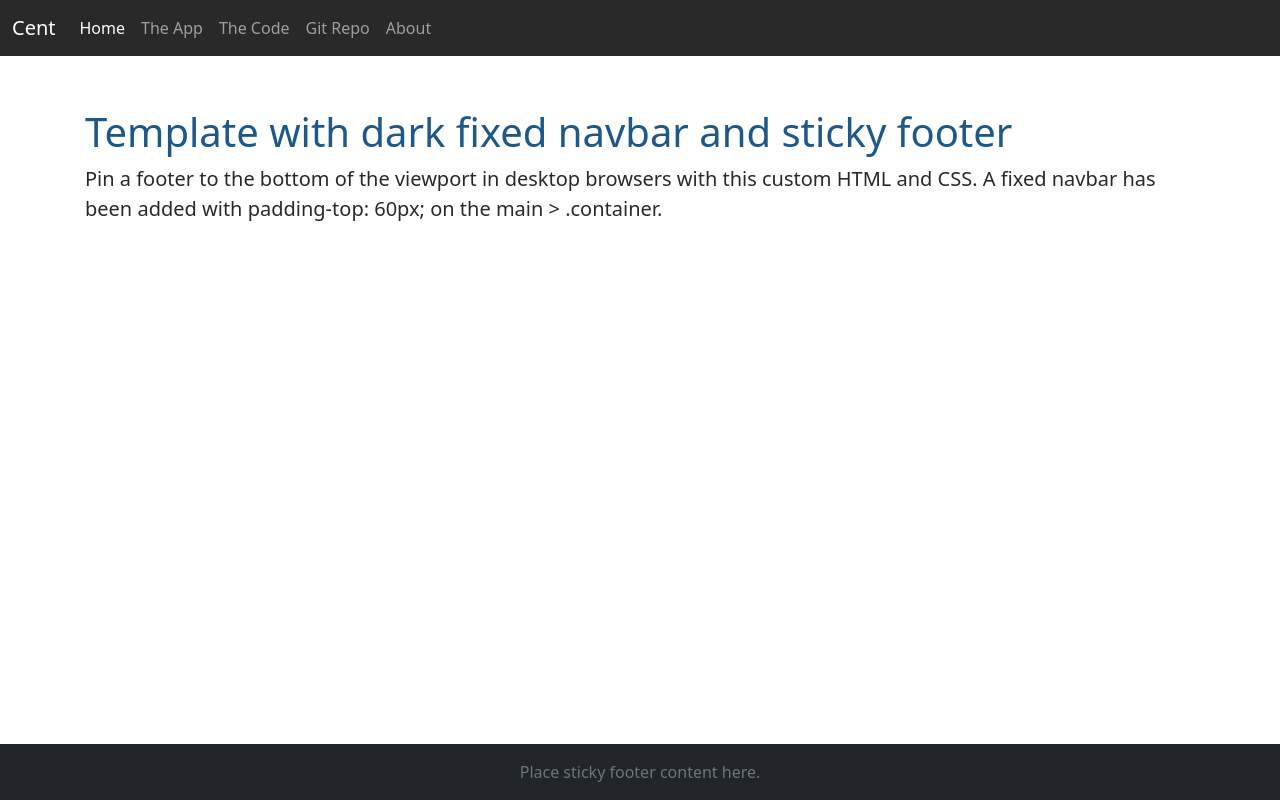
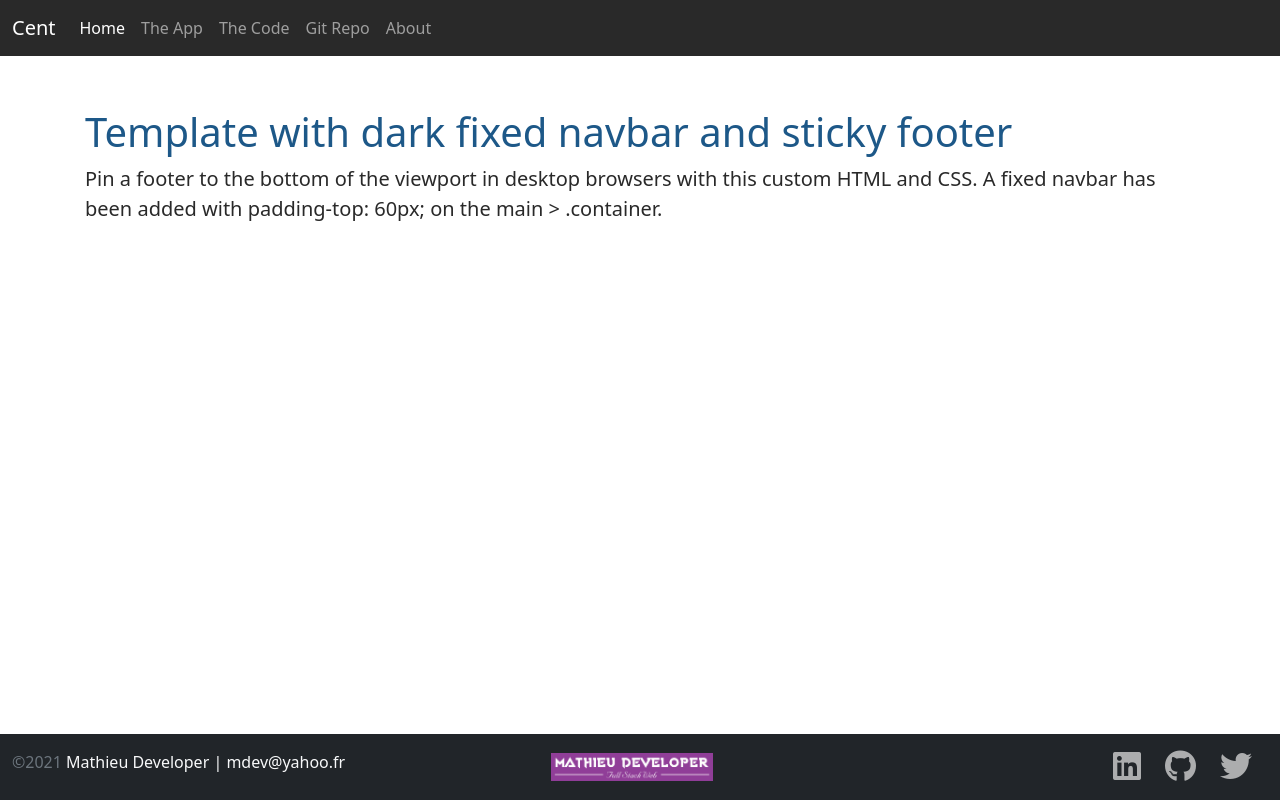
Before and after one commit to MathieuDeveloper/JsSiteTemplate, a plain HTML site: page index.html in a window 1280 px wide. Drawn offline with nearby package versions, Linux system fonts and the light colour scheme.

Commit message:
updata index page

```diff
--- a/css/site.css
+++ b/css/site.css
@@ -15,6 +15,17 @@ nav {
 
 footer {
     background-color: var(--dark-color);
+    padding-right: 1rem;
+}
+
+footer .social>a {
+    color: var(--white-color);
+    opacity: 0.7;
+}
+
+footer .social>a:hover {
+    color: var(--secondary-color);
+    opacity: 0.9;
 }
 
 h1,
--- a/index.html
+++ b/index.html
@@ -12,11 +12,12 @@
         integrity="sha384-EVSTQN3/azprG1Anm3QDgpJLIm9Nao0Yz1ztcQTwFspd3yD65VohhpuuCOmLASjC" crossorigin="anonymous">
 
     <link href="css/site.css" rel="stylesheet">
+    <script src="https://kit.fontawesome.com/5db21ba9c6.js" crossorigin="anonymous"></script>
 
 </head>
 
 <body class="d-flex flex-column h-100">
-
+    <!-- ----Nav Section ---- -->
     <nav class="navbar navbar-expand-md navbar-dark fixed-top">
         <div class="container-fluid">
             <a class="navbar-brand" href="#">Cent</a>
@@ -36,16 +37,16 @@
                         <a class="nav-link" href="code.html">The Code</a>
                     </li>
                     <li class="nav-item">
-                        <a class="nav-link"  target="_blank" href="#">Git Repo</a>
+                        <a class="nav-link" target="_blank" href="#">Git Repo</a>
                     </li>
                     <li class="nav-item">
-                        <a class="nav-link"  target="_blank" href="#">About</a>
+                        <a class="nav-link" target="_blank" href="#">About</a>
                     </li>
                 </ul>
             </div>
         </div>
     </nav>
-
+    <!-- ----Main Section ---- -->
     <main class="flex-shrink-0">
         <div class="container">
             <h1 class="mt-5">Template with dark fixed navbar and sticky footer</h1>
@@ -53,9 +54,24 @@
                 CSS. A fixed navbar has been added with padding-top: 60px; on the main > .container.</p>
         </div>
     </main>
+    <!-- ----Footer Section ---- -->
     <footer class="footer mt-auto py-3 bg-dark sticky-footer">
-        <div class="container-fluid text-center">
-            <span class="text-muted">Place sticky footer content here.</span>
+        <div class="container-fluid">
+            <div class="row row-cols-1 row-cols-lg-3 gy-2">
+                <div class="col text-light order-last order-lg-first">
+                    <div><span class="text-muted">&copy;2021</span> Mathieu Developer | mdev@yahoo.fr</div>
+                </div>
+                <div class="col d-flex align-items-center justify-content-start justify-content-lg-center">
+                    <img src="img/fullMathieuDeveloper.png" height="28" alt="Mathieu Developer Logo">
+                </div>
+                <div class="col d-flex align-item-center justify-content-start justify-content-lg-end">
+                    <div class="row">
+                        <div class="col social"><a href="#" target="_blank"><i class="fab fa-linkedin fa-2x"></i></a></div>
+                        <div class="col social"><a href="https://github.com/MathieuDeveloper" target="_blank"><i class="fab fa-github fa-2x"></i></a></div>
+                        <div class="col social"><a href="#"><i class="fab fa-twitter fa-2x" target="_blank"></i></a></div>
+                    </div>
+                </div>
+            </div>
         </div>
     </footer>
     <!-- Bootstrap JS -->
```
Also changed, not shown: img/MDfull.png (added), img/fullMathieuDeveloper.png (added), img/mathieuDeveloper.png (added).
